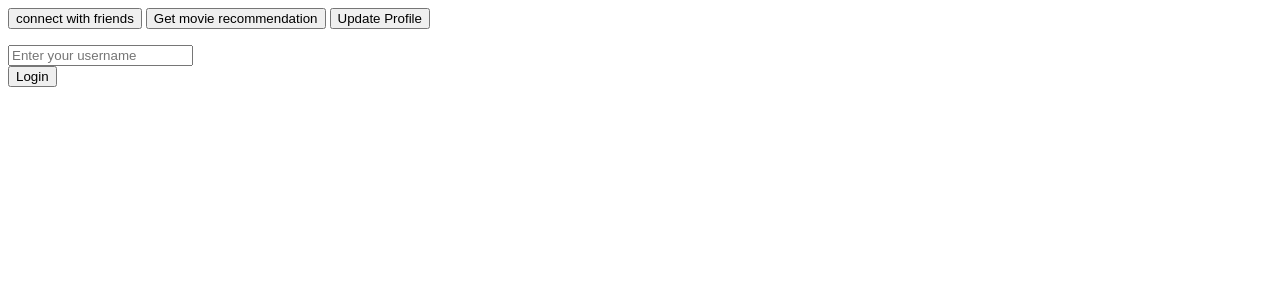
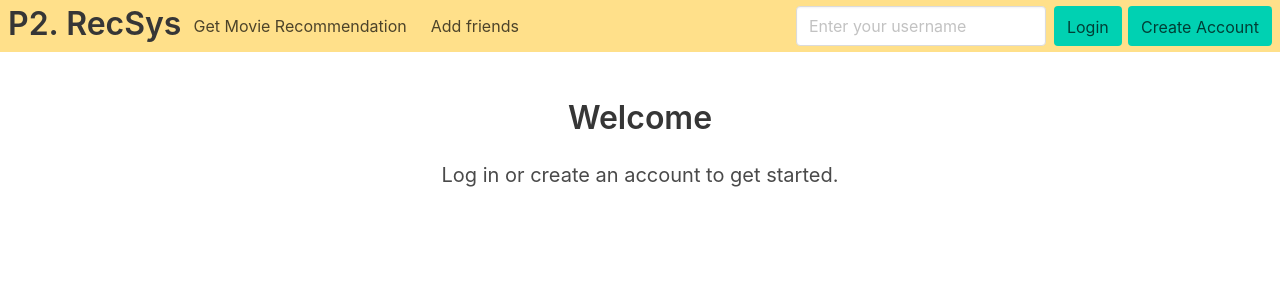
Before and after one commit to chhoumann/p2, a Node server app: page / in a window 1280 px wide. Shown: the top 300 px of the page. Run offline with Node 20, Linux system fonts and the light colour scheme; some libraries are stand-ins or nearby versions.

Commit message:
New homepage maybe

```diff
--- a/assets/scripts/user/login.js
+++ b/assets/scripts/user/login.js
@@ -1,49 +1,162 @@
-const usernameField = document.querySelector("#usernameField");
-const loginButton = document.querySelector("#loginButton");
-const logoutButton = document.querySelector("#logoutButton");
-const loginSystemDiv = document.querySelector("#loginSystem");
-const loginDiv = document.querySelector("#login");
-const logoutDiv = document.querySelector("#logout");
+let app = new Vue({
+    el: '#app',
+    data: {
+        loggedIn: (localStorage.getItem('loggedIn') === 'true'),
+        username: localStorage.getItem('username'),
+        movieTitle: "",
+        ratedMovies: [],
+        currentMoviePoster: "",
+    },
+    methods: {
+        login: function () {
+            const submittedUsername = usernameField.value;
+            axios.get('/loginUsername', {params: {
+                username: submittedUsername
+            }}).then(res => this.usernameCheckResponseHandler(res.data, submittedUsername));
+            this.clearUsernameField();
+        },
+        logout: function () {
+            localStorage.setItem("loggedIn", false);
+            localStorage.removeItem("username");
+            this.username = "";
+            this.toggleLoggedInState();
+        },
+        redirCreateAccout: function() {
+            window.location.href = "/createProfile"
+        },
+        clearUsernameField: function() { document.querySelector("#usernameField").value = "" },
+        isLoggedIn: function() { return (localStorage.getItem('loggedIn') === 'true')},
+        toggleLoggedInState: function() { app.loggedIn = this.isLoggedIn() },
+        usernameCheckResponseHandler: function (response, username) {
+            if (response === true) {
+                localStorage.setItem("loggedIn", true);
+                localStorage.setItem("username", username);
+                app.username = username;
+                buildPage();
+            } else {
+                alert(`Login unsuccessful. Try again.`);
+                localStorage.setItem("loggedIn", false);
+            }
+            this.toggleLoggedInState();
+        },
+        submitLogin: function() {
+            const usernameField = document.querySelector("#usernameField");
+            const submittedUsername = usernameField.value;
+            axios.get('/loginUsername', {params: {
+                username: submittedUsername
+            }}).then(res => this.usernameCheckResponseHandler(res.data, submittedUsername));
 
-const clearUsernameField = () => { usernameField.value = "" };
+            // Clear the input field
+            this.clearUsernameField();
+        },
+        buildPage: () => {buildPage()},
+    }
+})
 
-function toggleLoggedInState() {
-    if (localStorage.getItem('loggedIn') === "true") {
-        loginDiv.style.display = "none";
-        logoutDiv.style.display = "block";
-    } else if (localStorage.getItem('loggedIn') === "false") {
-        loginDiv.style.display = "block";
-        logoutDiv.style.display = "none";
-    }
+const getMovieData = async () => { return (await axios.get("/movieRatings"))["data"]; };
+function printMovie(movie) { app.movieTitle = `Movie: ${movie.title}` }
+function randomNumber(number) { return Math.floor(Math.random() * number); }
+function getRandomMovie(movieData) { return movieData[randomNumber(100)]; }
+const getURLString = (api_key, searchQuery) => { return `https://api.themoviedb.org/3/search/movie?api_key=${api_key}&query=${searchQuery}&page=1`; };
+const fetchMovie = async (movie) => { return await axios.get(getURLString("eced0a249b99903b17b0cf910c02c201", formatMovieTitle(movie))); };
+
+// Removes (year) from each movie title so it can be searched
+const formatMovieTitle = (movie) => {
+    // Split and remove from start of year-parentheses
+    const movieTitle = movie["title"].split("");
+    const idx = movieTitle.indexOf("(");
+    movieTitle.splice(idx, 6);
+    // Join the remaining parts
+    const colMovTitle = movieTitle.join("");
+    return colMovTitle;
 }
 
-function logoutHandler() {
-    localStorage.setItem("loggedIn", false);
-    localStorage.removeItem("username");
-    toggleLoggedInState();
+function changePoster(response) {
+    if (response["data"]["results"].length === 0) {
+        console.log("No movie found");
+        return false;
+    };
+    const posterURL = response["data"]["results"][0]["poster_path"];
+    if (posterURL === null || posterURL === "" || posterURL === "") return false;
+
+    app.currentMoviePoster = `http://image.tmdb.org/t/p/w342${posterURL}`;
+    return true;
 }
 
-function usernameCheckResponseHandler(response, username) {
-    if (response === true) {
-        localStorage.setItem("loggedIn", true);
-        localStorage.setItem("username", username);
-    } else {
-        alert(`Login unsuccessful. Try again.`);
-        localStorage.setItem("loggedIn", false);
-    }
-    toggleLoggedInState();
+// Radio buttons.
+const getRatingForMovie = () => {
+    if (document.getElementById('movie1-1').checked) return 1;
+    if (document.getElementById('movie1-2').checked) return 2;
+    if (document.getElementById('movie1-3').checked) return 3;
+    if (document.getElementById('movie1-4').checked) return 4;
+    if (document.getElementById('movie1-5').checked) return 5;
+    /* if (document.getElementById('movie1-unknown').checked) return 0; */
 }
 
-function submitLogin() {
-    const submittedUsername = usernameField.value;
-    axios.get('/loginUsername', {params: {
-        username: submittedUsername
-    }}).then(res => usernameCheckResponseHandler(res.data, submittedUsername));
+function submitRatingHandler(movie) {
+    if (getRatingForMovie() === 0) {
+        console.log("Movie unknown to user - ignoring.")
+    } else {
+        axios.get('/submitRating', {params: {
+            username: localStorage.getItem('username'),
+            movieDB_ID: parseInt(movie.id),
+            title: movie.title,
+            rating: getRatingForMovie(),
+        }});
+    }
+    buildPage();
+}
 
-    // Clear the input field
-    clearUsernameField();
+function makeSubmitButton(movie) {
+    let submitRatingButton = document.getElementById('submitRating');
+    // To remove existing event listeners.
+    submitRatingButton.replaceWith(submitRatingButton.cloneNode(true));
+    submitRatingButton = document.getElementById('submitRating');
+
+    submitRatingButton.addEventListener('click', submitRatingHandler.bind(null, movie))
+}
+
+async function getRatingsForUser() {
+    const response = await axios.get('/fetchRatedMoviesForUser', {params: {
+        username: localStorage.getItem('username') // should already be validated when logging in.
+    }});
+    return response["data"];
+}
+
+// Check if user is logged in
+async function buildPage() {
+    let movieData;
+    if (app.loggedIn) {
+        // Get movieData if it isn't already loaded
+        if (movieData === undefined) {
+            movieData = await getMovieData();
+        }
+        // Get a random movie and show it on the page
+        const movie = getRandomMovie(movieData);
+        printMovie(movie);
+        // Show the poster for the movie
+        const response = await fetchMovie(movie);
+        if (!changePoster(response)) buildPage();
+
+        makeSubmitButton(movie);
+
+        // Build the list of items that the user has rated already
+        app.ratedMovies = await getRatingsForUser();
+    }
 };
 
-loginButton.addEventListener('click', submitLogin);
-logoutButton.addEventListener('click', logoutHandler);
-window.onload = toggleLoggedInState();
+buildPage();
+
+/*
+TODOS
+* [X] Hvis film er unknown skal der ikke pushes
+* []  Der skal ikke pushes / vises film som allerede er rated
+    - DONE: Få brugeres 'moviePreferences' array (indlæs fra userDB)
+    - DONE: Print til siden (for at vise bedømte film og deres ratings - evt inkluder titlen på filmen i moviePreferences så den kan tilgås)
+    - Lav .find() funktion til at tjekke om den film som der skal vises på siden allerede er bedømt
+* [X]  Fix 404 bug for posters (se board)
+* []  Gør koden læsbar
+* [X] Gør sådan at man ikke kan rate uden at være logget ind
+* [] Bug: Hvis man spammer Rate så kan der tilføjes samme film to gange...
+    - Slå knappen fra når den er trykket og slå den til når næste film er klar
+*/
--- a/views/rateMovies.ejs
+++ b/views/rateMovies.ejs
@@ -12,7 +12,7 @@
 <body>
     <div id="app">
         <div v-if="loggedIn">
-            <h1 id="header">Rate Movies</h1>
+            <h2 id="header">Rate Movies</h2>
             <!-- Username, movie, rating eller kender ikke/har ikke set !-->
             <!-- Tjek om brugernavnet eksisterer i DB
                  Finde top 20 ratede film, og vælge en tilfældig
--- a/views/test.ejs
+++ b/views/test.ejs
@@ -4,22 +4,71 @@
     <meta charset="UTF-8">
     <meta name="viewport" content="width=device-width, initial-scale=1.0">
     <script src="https://cdn.jsdelivr.net/npm/axios/dist/axios.min.js"></script>
+    <script src="https://cdn.jsdelivr.net/npm/vue/dist/vue.js"></script>
+    <link rel="stylesheet" href="https://cdn.jsdelivr.net/npm/bulma@0.8.2/css/bulma.min.css">
+    <script defer src="https://use.fontawesome.com/releases/v5.3.1/js/all.js"></script>
     <script src="/scripts/user/login.js" defer></script>
     <title>Test doc</title>
 </head>
 <body>
-    <button type="submit" id="connect" onClick="location.href='/connectWithFriends'">connect with friends</button>
-    <button type="submit" id="rec" onClick="location.href='/movieRec'" >Get movie recommendation</button>
-    <button type="submit" id = "update_p" onClick="location.href='/Profile'" > Update Profile </button>
+    <div id="app">
+        <nav class="navbar is-warning" role="navigation" aria-label="main navigation" style="margin-bottom: 3rem">
+            <div class="navbar-brand">
+                <h1 class="title" style="margin-top: 0.4rem; margin-left: 0.5rem;">P2. RecSys </h1>
+            </div>
+            <div class="navbar-menu">
+                <div class="navbar-start">
+                    <a href="/movieRec" class="navbar-item">Get Movie Recommendation</a>
+                    <a href="/connectWithFriends" class="navbar-item">Add friends</a>
+                </div>
+                <div class="navbar-end" style="margin-top: 0.4rem; margin-right: 0.5rem">
+                    <input v-if="!loggedIn" class="input navbar-item" type="text" id="usernameField" placeholder="Enter your username" style="margin-right:0.5rem; width: 50%;">
+                    <input v-if="!loggedIn" v-on:click="login" class="button is-primary navbar-item" type="button" value="Login">
+                    <input v-if="!loggedIn" v-on:click="redirCreateAccout" type="button" class="button is-primary navbar-item" value="Create Account" style="margin-left: 0.4rem;">
+                    <p v-if="loggedIn" class="navbar-item" style="margin-top: -0.3rem;"><b>{{ username }}</b></p>
+                    <input v-if="loggedIn" v-on:click="logout" class="button is-primary navbar-item" type="button" value="Logout">
+                </div>
+            </div>
+        </nav>
 
-    <div id="loginSystem">
-        <div id="login">
-            <input style="display:block; margin-top: 1rem;" type="text" id="usernameField" placeholder="Enter your username">
-            <input type="button" value="Login" id="loginButton">
+        <div class="columns is-centered">
+            <div class="column is-narrow" style="text-align: center;">
+                <h1 class="title">Welcome {{ username }}</h1>
+                <p class="content is-medium" v-if="!loggedIn">Log in or create an account to get started.</p>
+            </div>
         </div>
-        <div id="logout" style="display: none">
-            <input type="button" value="Logout" id="logoutButton">
+        <div class="columns is-centered" v-if="loggedIn">
+            <div class="column is-narrow">
+                <div style="text-align: center;">
+                    <img v-bind:src="currentMoviePoster">
+                    <div id="account">
+                        <h3 class="subtitle" id="movieName" style="margin-bottom: 0.3rem;">{{ movieTitle }}</h3>
+                        <div class="control" style="text-align: center; transform: scale(1.3); margin-bottom: 0.5rem;">
+                            <input type ="radio" id="movie1-1" name="Rate" value="1">
+                            <label for="1">1</label>
+                            <input type ="radio" id="movie1-2" name="Rate" value="2">
+                            <label for="2">2</label>
+                            <input type ="radio" id="movie1-3" name="Rate" value="3">
+                            <label for="3">3</label>
+                            <input type ="radio" id="movie1-4" name="Rate" value="4">
+                            <label for="4">4</label>
+                            <input type ="radio" id="movie1-5" name="Rate" value="5">
+                            <label for="5">5</label>
+                        </div>
+                        <input id="submitRating" type="button" value="Rate!" class="button is-success">
+                        <input v-on:click="buildPage" id="unknown" type="button" value="Unknown" class="button is-warning">
+                    </div>
+                    <div style="margin-top: 2rem;">
+                        <h1 class="title" style="margin-bottom: 0rem;">Your rated movies:</h1>
+                        <ul>
+                            <li v-for="movie in ratedMovies"> {{movie.title}} - {{movie.rating}}/5</li>
+                        </ul>
+                    </div>
+
+                </div>
+            </div>
         </div>
     </div>
+
 </body>
 </html>
```
Also changed, not shown: db/dbOfUsers.json (+1 -1 lines).
